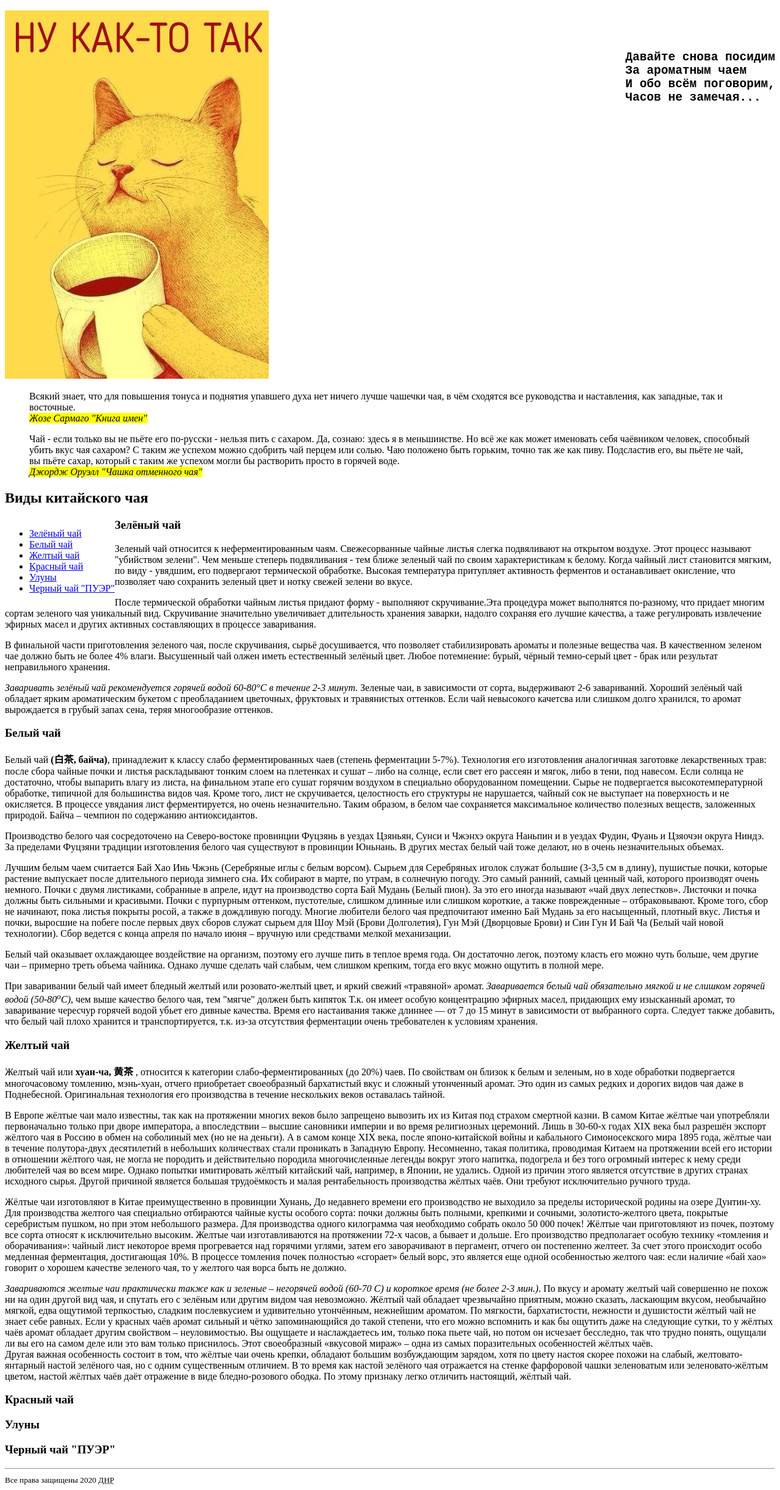
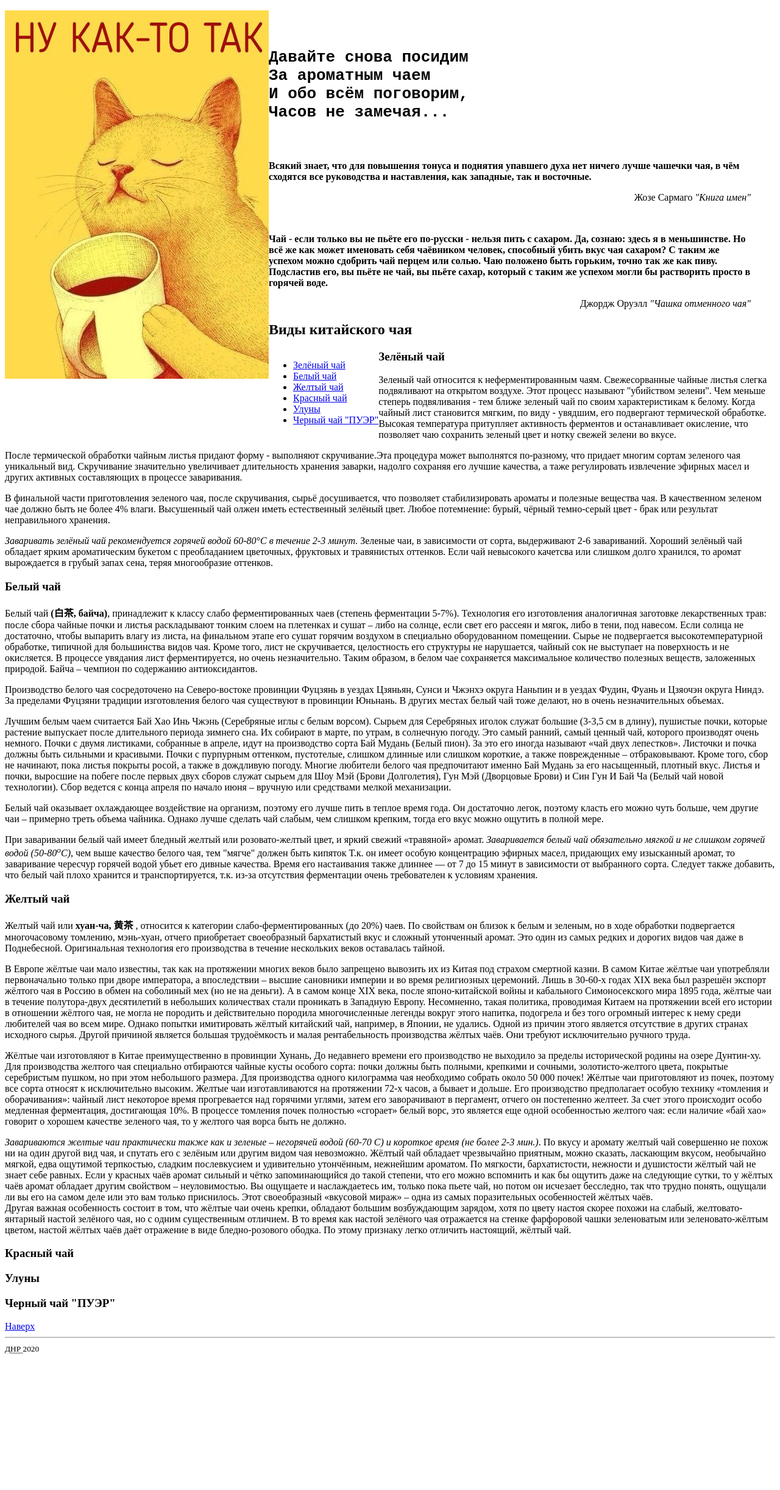
Before and after one commit to Shewlad/gitTest, a plain HTML site: page index.html in a window 1280 px wide. Shown: the part 84-2527 px from the top of the page at 61% size. After the commit the page ends 2312 px from the top, so only its background shows below. Drawn offline with Linux system fonts and the light colour scheme.

Commit message:
add some styles

```diff
--- a/index.html
+++ b/index.html
@@ -2,48 +2,47 @@
 <html lang="ru-RU">
 <head>
 <meta charset="utf-8">
-<title>Мой чай Донецк</title>
+<title>Китайский чай|Донецк</title>
 <!--<link rel="stylesheet" href="kitchen.css" type="text/css" > -->
 </head>
 
 <body>
  <header>
-  <h1><p> МОЙ ЧАЙ ДНР</p> </h1>
-  <img src="kot_tea.jpg" alt="картинка кот">
-  <aside style  = "float:right">
-     <pre> <h1>
+  <h1 id="top" style="text-align:center"><p> КИТАЙСКИЙ ЧАЙ</p> </h1>
+  <img src="kot_tea.jpg" alt="картинка кот с кружкой чая" style="float:left;width:433px;height:604px"; >
+      <pre> <h1>
 Давайте снова посидим
 За ароматным чаем
 И обо всём поговорим,
 Часов не замечая... </h1>
    </pre>
-  </aside>
-
-	<blockquote >
-	 	Всякий знает, что для повышения тонуса и поднятия упавшего духа нет ничего лучше чашечки чая, в чём сходятся все руководства и наставления, как западные,
-		так и восточные.
-			<footer> <em><mark>Жозе Сармаго "Книга имен"</mark></em> </footer>
+	<blockquote>
+	 	<p><b>Всякий знает, что для повышения тонуса и поднятия упавшего духа нет ничего лучше чашечки чая, в чём сходятся все руководства и наставления, как западные,
+		так и восточные.</b></p>
+		<footer style="text-align:right"> Жозе Сармаго <cite>"Книга имен"</cite></footer>
 	</blockquote>
+	<br />
 	<blockquote>
-		<p>Чай - если только вы не пьёте его по-русски - нельзя пить с сахаром. Да, сознаю: здесь я в меньшинстве.
+		<p><b>Чай - если только вы не пьёте его по-русски - нельзя пить с сахаром. Да, сознаю: здесь я в меньшинстве.
 		Но всё же как может именовать себя чаёвником человек, способный убить вкус чая сахаром? С таким же успехом можно сдобрить чай перцем или солью.
 		Чаю положено быть горьким, точно так же как пиву. Подсластив его, вы пьёте не чай, вы пьёте сахар, который с таким же успехом могли бы растворить
-		просто в горячей воде. <br> <em><mark>Джордж Оруэлл "Чашка отменного чая"</mark></em></p>
+		просто в горячей воде.</b></p>
+       <footer style="text-align:right">Джордж Оруэлл <cite>"Чашка отменного чая"</cite></footer>
 	</blockquote>
 
 </header>
  <h2>Виды китайского чая </h2>
   <nav style="float:left"> <ul>
-		<li> <a href="#green tea"> Зелёный чай </a></li>
+		<li> <a href="#green_tea"> Зелёный чай </a></li>
 		<li> <a href="#white_tea"> Белый чай </a></li>
-		<li> <a href="#yellow tea"> Желтый чай </a></li>
-		<li> <a href="#red tea"> Красный чай </a></li>
+		<li> <a href="#yellow_tea"> Желтый чай </a></li>
+		<li> <a href="#red_tea"> Красный чай </a></li>
 		<li> <a href="#uluns"> Улуны </a></li>
-		<li> <a href="#black tea">Черный чай "ПУЭР"</a></li>
+		<li> <a href="#black_tea">Черный чай "ПУЭР"</a></li>
 	</ul>
   </nav>
 
-	<section> <a name="green tea"><h3> Зелёный чай</h3> </a>
+	<section id="green_tea"> <h3> Зелёный чай</h3>
 		Зеленый чай относится к неферментированным чаям. Свежесорванные чайные листья слегка подвяливают на открытом воздухе. Этот процесс называют "убийством зелени".
 		Чем меньше степерь подвяливания - тем ближе зеленый чай по своим характеристикам к белому. Когда чайный лист становится мягким, по виду - увядшим, его подвергают
 		термической обработке. Высокая температура притупляет активность ферментов	и останавливает окисление, что позволяет чаю сохранить зеленый цвет и нотку свежей зелени
@@ -61,7 +60,7 @@
 			аромат вырождается в грубый запах  сена, теряя многообразие оттенков.
 		</p>
 		</section>
-	<section> <a name="white_tea"><h3>Белый чай </h3></a>
+	<section id="white_tea"> <h3>Белый чай </h3>
 		Белый чай <b>(白茶, байча)</b>, принадлежит к классу слабо ферментированных чаев (степень ферментации 5-7%). Технология его изготовления аналогичная заготовке
 		лекарственных трав: после сбора чайные почки и листья раскладывают тонким слоем на плетенках и сушат – либо на солнце, если свет его рассеян и мягок,
 		либо в тени, под навесом. Если солнца не достаточно, чтобы выпарить влагу из листа, на финальном этапе его сушат горячим воздухом в специально оборудованном
@@ -90,7 +89,7 @@
 		к условиям хранения.
 		</p>
 	</section>
-	<section> <a name="yellow tea"> <h3>Желтый чай </h3></a>
+	<section id="yellow_tea"> <h3>Желтый чай </h3>
 		Желтый чай или <b>хуан-ча, 黄茶 </b>, относится к категории слабо-ферментированных (до 20%) чаев. По свойствам он близок к белым и зеленым, но в ходе
 		обработки подвергается многочасовому томлению, мэнь-хуан, отчего приобретает своеобразный бархатистый вкус и сложный утонченный аромат. Это один из самых
 		редких и дорогих видов чая даже в Поднебесной. Оригинальная технология его производства в течение нескольких веков оставалась тайной.
@@ -125,21 +124,19 @@
 		зеленоватым или зеленовато-жёлтым цветом, настой жёлтых чаёв даёт отражение в виде бледно-розового ободка. По этому признаку легко отличить настоящий,
 		жёлтый чай.
 		</p>
-
-
-		</section>
-	<section> <a name ="red tea"> <h3> Красный чай </h3> </a>
 	</section>
-	<section> <a name="uluns"> <h3>Улуны </h3> </a>
+	<section id ="red_tea"> <h3> Красный чай </h3>
 	</section>
-	<section> <a name="black tea"> <h3>Черный чай "ПУЭР"</h3> </a>
+	<section id="uluns"> <h3>Улуны </h3>
+	</section>
+	<section id="black_tea"> <h3>Черный чай "ПУЭР"</h3>
 	</section>
 
-
+<a href="#top" >Наверх </a>
 <hr>
 
 <footer>
-<small>Bce права защищены 2020 <abbr title="Донецкая Народная Республика"> ДНР </abbr></small>
+<small> <abbr title="Донецкая Народная Республика"> ДНР </abbr>2020</small>
 </footer>
 </body>
 </html>
```
